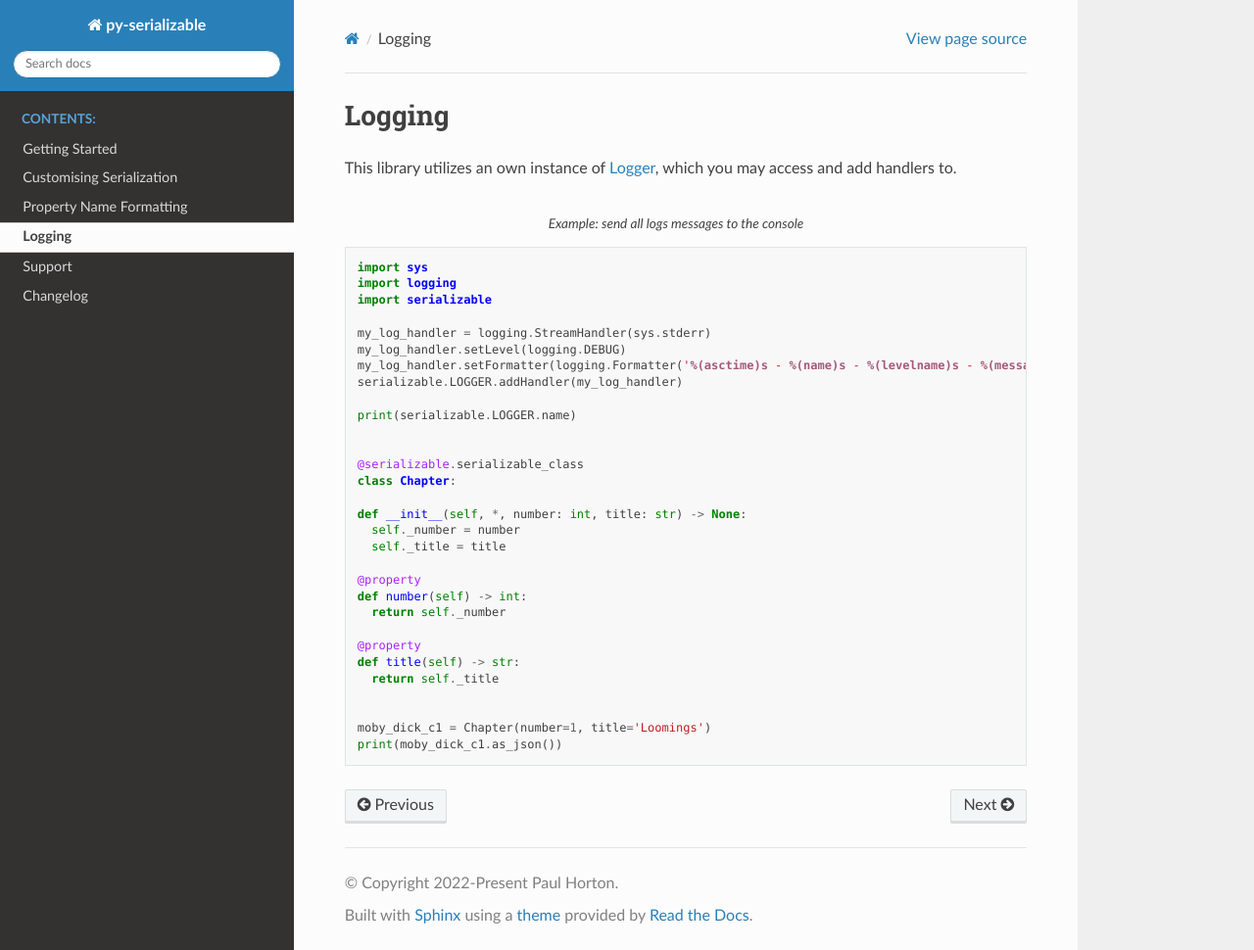
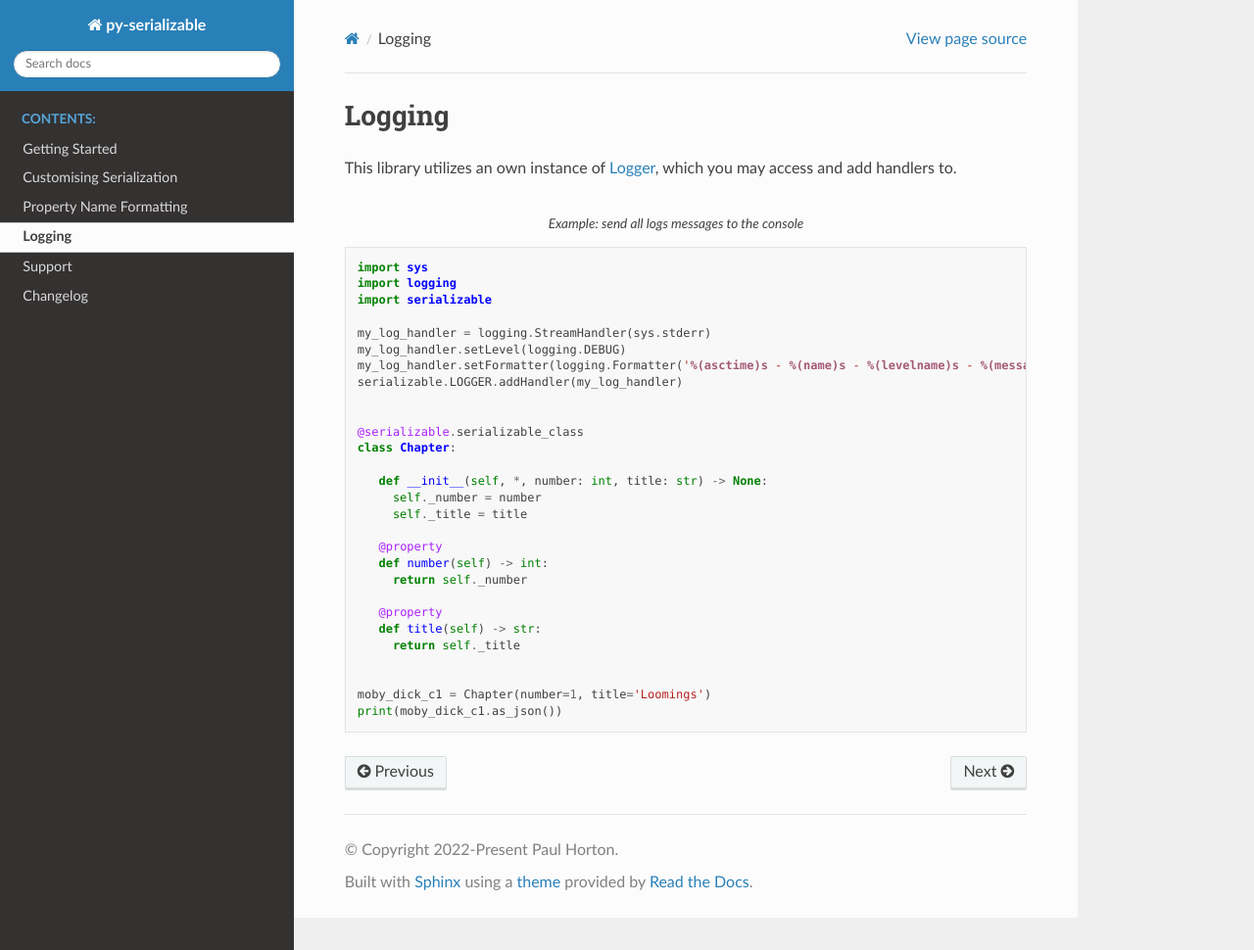
Before and after one commit to madpah/serializable, a Sphinx documentation site: the page built from docs/logging.rst, in a window 1280 px wide and 970 px high. Shown: the whole window at 98% size. Built offline with Sphinx 7.4.7 and the Read the Docs theme 2.0.0, drawn with Linux system fonts in a browser that asks for light colours.

Commit message:
reformat docs
Signed-off-by: Jan Kowalleck <jan.kowalleck@gmail.com>

```diff
--- a/docs/logging.rst
+++ b/docs/logging.rst
@@ -18,23 +18,21 @@ This library utilizes an own instance of `Logger`_, which you may access and add
    my_log_handler.setFormatter(logging.Formatter('%(asctime)s - %(name)s - %(levelname)s - %(message)s'))
    serializable.LOGGER.addHandler(my_log_handler)
 
-   print(serializable.LOGGER.name)
-
 
    @serializable.serializable_class
    class Chapter:
 
-   def __init__(self, *, number: int, title: str) -> None:
-     self._number = number
-     self._title = title
+      def __init__(self, *, number: int, title: str) -> None:
+        self._number = number
+        self._title = title
 
-   @property
-   def number(self) -> int:
-     return self._number
+      @property
+      def number(self) -> int:
+        return self._number
 
-   @property
-   def title(self) -> str:
-     return self._title
+      @property
+      def title(self) -> str:
+        return self._title
 
 
    moby_dick_c1 = Chapter(number=1, title='Loomings')
```
